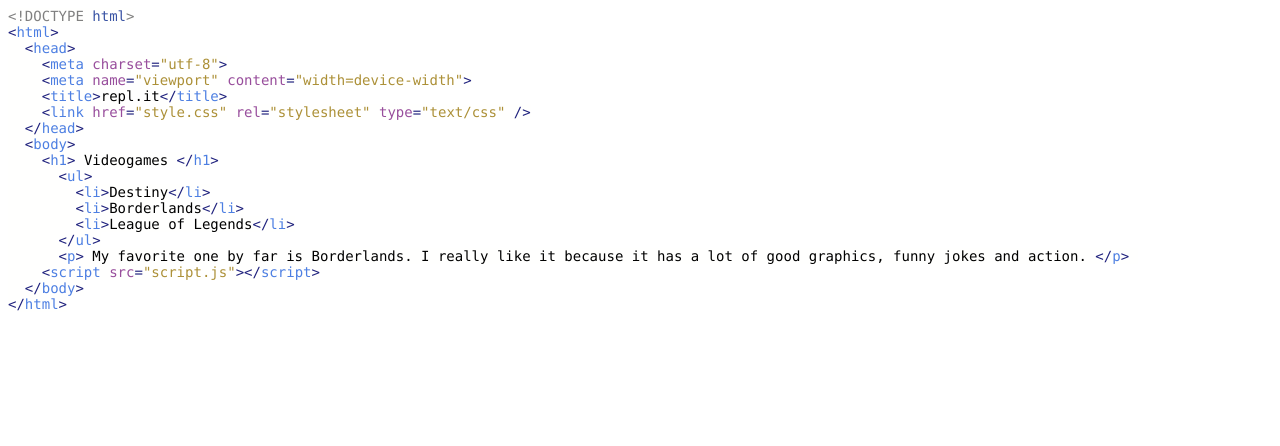
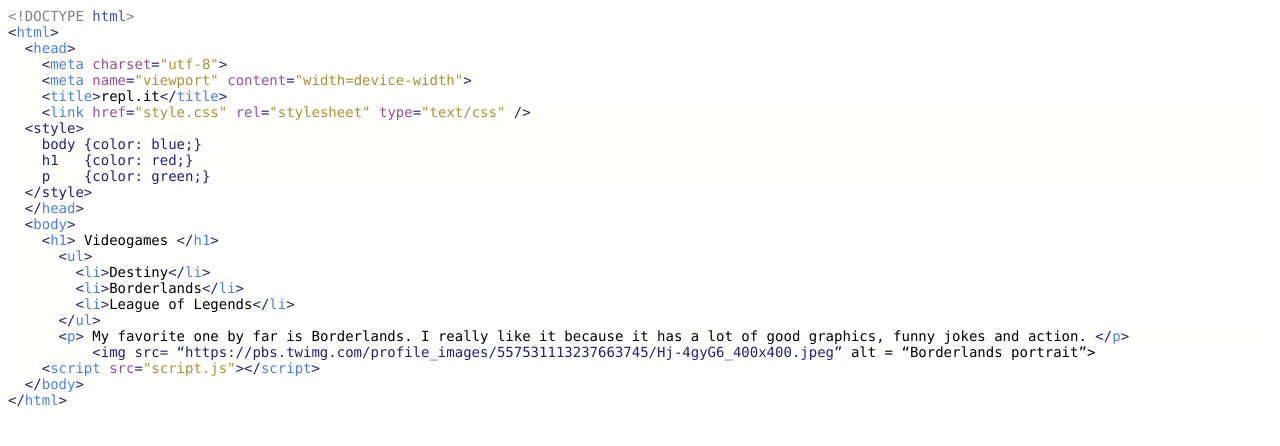
Before and after one commit to neilr1/CS-196-Web-Hackerspace-Week_02-Homework, a plain HTML site: page index.html in a window 1280 px wide. Drawn offline with Linux system fonts and the light colour scheme.

Commit message:
Added picture and css style

```diff
--- a/index.html
+++ b/index.html
@@ -12,6 +12,10 @@
     p.p3 {margin: 0.0px 0.0px 0.0px 0.0px; line-height: 21.0px; font: 14.0px Menlo; color: #984e9c; -webkit-text-stroke: #984e9c}
     p.p4 {margin: 0.0px 0.0px 0.0px 0.0px; line-height: 21.0px; font: 14.0px Menlo; color: #ac9037; -webkit-text-stroke: #ac9037}
     p.p5 {margin: 0.0px 0.0px 0.0px 0.0px; line-height: 21.0px; font: 14.0px Menlo; color: #000000; -webkit-text-stroke: #000000}
+    p.p6 {margin: 0.0px 0.0px 0.0px 0.0px; line-height: 21.0px; font: 14.0px Menlo; color: #ac9037; -webkit-text-stroke: #ac9037; background-color: #fffffe}
+    p.p7 {margin: 0.0px 0.0px 0.0px 0.0px; line-height: 21.0px; font: 14.0px Menlo; color: #1f217d; -webkit-text-stroke: #1f217d; background-color: #fffffe}
+    p.p8 {margin: 0.0px 0.0px 0.0px 0.0px; line-height: 21.0px; font: 14.0px Menlo; color: #1f217d; -webkit-text-stroke: #1f217d}
+    p.p9 {margin: 0.0px 0.0px 0.0px 0.0px; line-height: 21.0px; font: 14.0px Menlo; color: #000000; -webkit-text-stroke: #000000; background-color: #fffffe}
     span.s1 {font-kerning: none; background-color: #fffffe}
     span.s2 {font-kerning: none; color: #3953a4; background-color: #fffffe; -webkit-text-stroke: 0px #3953a4}
     span.s3 {font-kerning: none; color: #1f217d; background-color: #fffffe; -webkit-text-stroke: 0px #1f217d}
@@ -19,6 +23,12 @@
     span.s5 {font-kerning: none; color: #4d7fe2; background-color: #fffffe; -webkit-text-stroke: 0px #4d7fe2}
     span.s6 {font-kerning: none; color: #ac9037; background-color: #fffffe; -webkit-text-stroke: 0px #ac9037}
     span.s7 {font-kerning: none; color: #984e9c; background-color: #fffffe; -webkit-text-stroke: 0px #984e9c}
+    span.s8 {font-kerning: none; color: #000000; -webkit-text-stroke: 0px #000000}
+    span.s9 {font-kerning: none; color: #1f217d; -webkit-text-stroke: 0px #1f217d}
+    span.s10 {font-kerning: none; color: #4d7fe2; -webkit-text-stroke: 0px #4d7fe2}
+    span.s11 {font-kerning: none; color: #984e9c; -webkit-text-stroke: 0px #984e9c}
+    span.s12 {font-kerning: none}
+    span.Apple-tab-span {white-space:pre}
   </style>
 </head>
 <body>
@@ -28,7 +38,12 @@
 <p class="p3"><span class="s4"><span class="Apple-converted-space">    </span></span><span class="s3">&lt;</span><span class="s5">meta</span><span class="s4"> </span><span class="s1">charset</span><span class="s3">=</span><span class="s6">"utf-8"</span><span class="s3">&gt;</span></p>
 <p class="p4"><span class="s4"><span class="Apple-converted-space">    </span></span><span class="s3">&lt;</span><span class="s5">meta</span><span class="s4"> </span><span class="s7">name</span><span class="s3">=</span><span class="s1">"viewport"</span><span class="s4"> </span><span class="s7">content</span><span class="s3">=</span><span class="s1">"width=device-width"</span><span class="s3">&gt;</span></p>
 <p class="p5"><span class="s1"><span class="Apple-converted-space">    </span></span><span class="s3">&lt;</span><span class="s5">title</span><span class="s3">&gt;</span><span class="s1">repl.it</span><span class="s3">&lt;/</span><span class="s5">title</span><span class="s3">&gt;</span></p>
-<p class="p4"><span class="s4"><span class="Apple-converted-space">    </span></span><span class="s3">&lt;</span><span class="s5">link</span><span class="s4"> </span><span class="s7">href</span><span class="s3">=</span><span class="s1">"style.css"</span><span class="s4"> </span><span class="s7">rel</span><span class="s3">=</span><span class="s1">"stylesheet"</span><span class="s4"> </span><span class="s7">type</span><span class="s3">=</span><span class="s1">"text/css"</span><span class="s4"> </span><span class="s3">/&gt;</span></p>
+<p class="p6"><span class="s8"><span class="Apple-converted-space">    </span></span><span class="s9">&lt;</span><span class="s10">link</span><span class="s8"> </span><span class="s11">href</span><span class="s9">=</span><span class="s12">"style.css"</span><span class="s8"> </span><span class="s11">rel</span><span class="s9">=</span><span class="s12">"stylesheet"</span><span class="s8"> </span><span class="s11">type</span><span class="s9">=</span><span class="s12">"text/css"</span><span class="s8"> </span><span class="s9">/&gt;</span></p>
+<p class="p7"><span class="s12"><span class="Apple-converted-space">  </span>&lt;style&gt;</span></p>
+<p class="p7"><span class="s12"><span class="Apple-converted-space">    </span>body {color: blue;}</span></p>
+<p class="p7"><span class="s12"><span class="Apple-converted-space">    </span>h1 <span class="Apple-converted-space">  </span>{color: red;}</span></p>
+<p class="p7"><span class="s12"><span class="Apple-converted-space">    </span>p<span class="Apple-converted-space">    </span>{color: green;}</span></p>
+<p class="p8"><span class="s1"><span class="Apple-converted-space">  </span>&lt;/style&gt;</span></p>
 <p class="p2"><span class="s4"><span class="Apple-converted-space">  </span></span><span class="s3">&lt;/</span><span class="s1">head</span><span class="s3">&gt;</span></p>
 <p class="p2"><span class="s4"><span class="Apple-converted-space">  </span></span><span class="s3">&lt;</span><span class="s1">body</span><span class="s3">&gt;</span></p>
 <p class="p5"><span class="s1"><span class="Apple-converted-space">    </span></span><span class="s3">&lt;</span><span class="s5">h1</span><span class="s3">&gt;</span><span class="s1"> Videogames </span><span class="s3">&lt;/</span><span class="s5">h1</span><span class="s3">&gt;</span></p>
@@ -37,7 +52,8 @@
 <p class="p5"><span class="s1"><span class="Apple-converted-space">        </span></span><span class="s3">&lt;</span><span class="s5">li</span><span class="s3">&gt;</span><span class="s1">Borderlands</span><span class="s3">&lt;/</span><span class="s5">li</span><span class="s3">&gt;</span></p>
 <p class="p5"><span class="s1"><span class="Apple-converted-space">        </span></span><span class="s3">&lt;</span><span class="s5">li</span><span class="s3">&gt;</span><span class="s1">League of Legends</span><span class="s3">&lt;/</span><span class="s5">li</span><span class="s3">&gt;</span></p>
 <p class="p5"><span class="s1"><span class="Apple-converted-space">      </span></span><span class="s3">&lt;/</span><span class="s5">ul</span><span class="s3">&gt;</span></p>
-<p class="p5"><span class="s1"><span class="Apple-converted-space">      </span></span><span class="s3">&lt;</span><span class="s5">p</span><span class="s3">&gt;</span><span class="s1"> My favorite one by far is Borderlands. I really like it because it has a lot of good graphics, funny jokes and action. </span><span class="s3">&lt;/</span><span class="s5">p</span><span class="s3">&gt;</span><span class="s1"><span class="Apple-converted-space"> </span></span></p>
+<p class="p9"><span class="s12"><span class="Apple-converted-space">      </span></span><span class="s9">&lt;</span><span class="s10">p</span><span class="s9">&gt;</span><span class="s12"> My favorite one by far is Borderlands. I really like it because it has a lot of good graphics, funny jokes and action. </span><span class="s9">&lt;/</span><span class="s10">p</span><span class="s9">&gt;</span></p>
+<p class="p8"><span class="s1"><span class="Apple-tab-span">	</span><span class="Apple-converted-space">  </span>&lt;img src= “https://pbs.twimg.com/profile_images/557531113237663745/Hj-4gyG6_400x400.jpeg”</span><span class="s4"> alt = “Borderlands portrait”&gt;</span></p>
 <p class="p2"><span class="s4"><span class="Apple-converted-space">    </span></span><span class="s3">&lt;</span><span class="s1">script</span><span class="s4"> </span><span class="s7">src</span><span class="s3">=</span><span class="s6">"script.js"</span><span class="s3">&gt;&lt;/</span><span class="s1">script</span><span class="s3">&gt;</span></p>
 <p class="p2"><span class="s4"><span class="Apple-converted-space">  </span></span><span class="s3">&lt;/</span><span class="s1">body</span><span class="s3">&gt;</span></p>
 <p class="p2"><span class="s3">&lt;/</span><span class="s1">html</span><span class="s3">&gt;</span></p>
```
